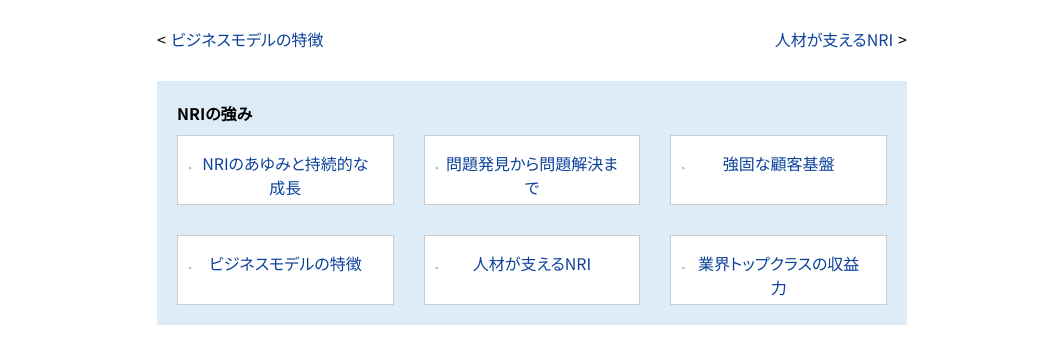
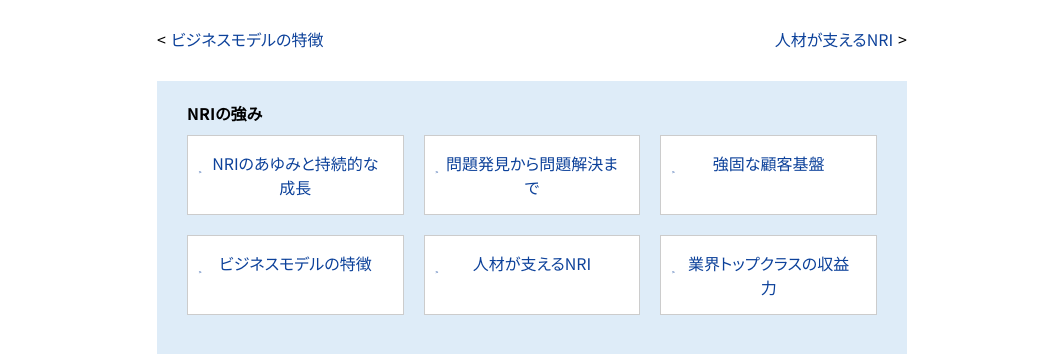
Before and after one commit to giyana/codegym-html, a plain HTML site: page nri/index.html in a window 1280 px wide. Shown: the part 1498-1852 px from the top of the page, without its empty margins (108-1171 px from the left). Drawn offline with Linux system fonts and the light colour scheme; some packages are replaced by stand-ins of ours.

Commit message:
.block_wrapper修正

```diff
--- a/nri/css/style.css
+++ b/nri/css/style.css
@@ -26,6 +26,7 @@ header{
     width: 100%;
     background-color: white;
     position: fixed;
+    z-index: 1;
 }
 nav{
     margin: 0 auto;
@@ -172,29 +173,24 @@ nav{
     border-bottom: 1px solid #0c419a;
 }
 .article-content-page_block{
-    height: auto;
-    width: auto;
     background-color: #deecf8;
     padding: 20px;
 }
 .block_wrapper p{
     font-weight: bold;
-    margin-bottom:10px;
+    margin: 0 0 10px 10px;
 }
 .block_wrapper > .container{
-    display: grid;
-    grid-template-columns: 1fr 1fr 1fr;
-    justify-content: center;
-    gap: 30px;
+    display: flex;
+    flex-wrap: wrap;
 }
 .block_wrapper > .container > .item{
     background-color: white;
     border: thin solid #ccc;
     text-align: center;
-    height: 70px;
-    padding: 15px 20px;
     position: relative;
-
+    width: calc(33.33333% - 20px);
+    margin : 0 10px 20px 10px;
 }
 .block_wrapper > .container > .item a:before{
     position: absolute;
@@ -208,7 +204,11 @@ nav{
     border-bottom: unset;
 }
 .block_wrapper > .container > .item a{
+    display: block;
     color: #0c419a;
+    padding: 15px 20px;
+    width: 100%;
+    height: 100%;
 }
 .article-icon_below {
     display: flex;
@@ -346,7 +346,7 @@ nav{
 }
 .footer_wrapper{
     color: #999;
-    padding-left: 25%;
+    padding:0 25%;
 }
 .footer_wrapper a{
     color: #999;
```
